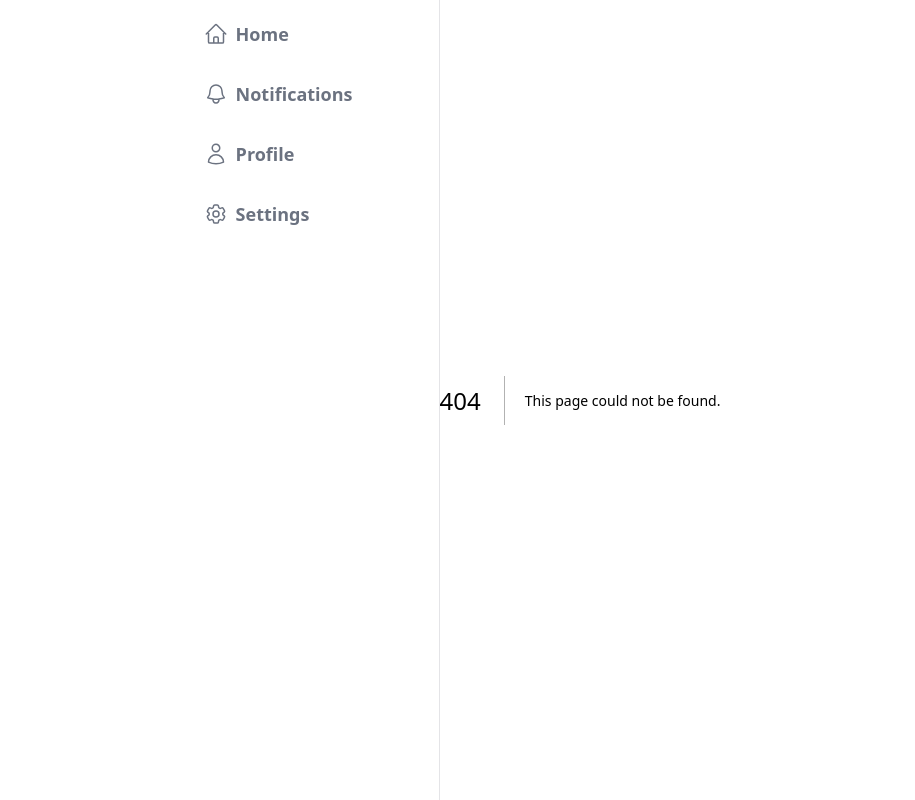
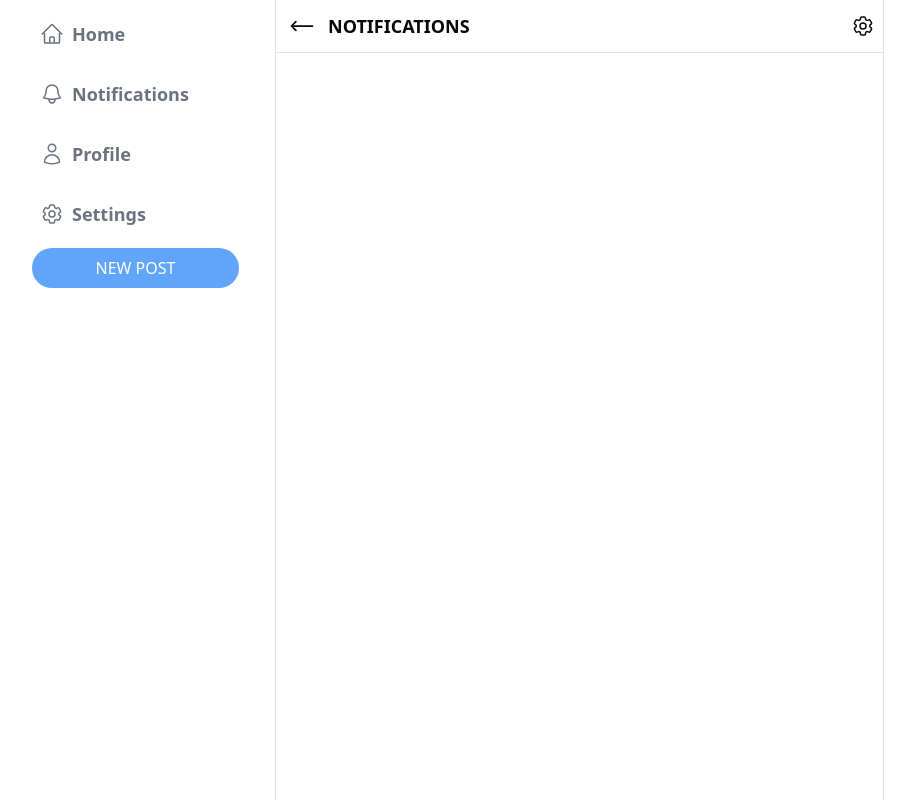
Before and after one commit to ezekuiel100/Onlyfans-clone, a Next.js app: page /notifications in a window 1280 px wide. Before the commit this address had no page. Shown: the whole page, without its empty margins (188-1103 px from the left). Built offline with nearby package versions, Linux system fonts and the light colour scheme.

Commit message:
Sidebar refactored

```diff
--- /dev/null
+++ b/src/app/components/Button.tsx
@@ -0,0 +1,7 @@
+export default function Button({ text }: { text: string }) {
+  return (
+    <button className='rounded-full bg-blue-400 py-2 text-white uppercase hover:bg-blue-500 transition-all'>
+      {text}
+    </button>
+  );
+}
--- a/src/app/components/HomePost.tsx
+++ b/src/app/components/HomePost.tsx
@@ -1,4 +1,4 @@
-import { ArrowLongLeftIcon, PhotoIcon } from "@heroicons/react/24/outline";
+import { PhotoIcon } from "@heroicons/react/24/outline";
 import Link from "next/link";
 
 export default function HomePost() {
@@ -16,9 +16,9 @@ export default function HomePost() {
             className='w-full resize-none outline-none'
             placeholder='Composo new post...'
           ></textarea>
+
+          <PhotoIcon className='size-6 cursor-pointer text-gray-500' />
         </Link>
-
-        <PhotoIcon className='size-6 cursor-pointer text-gray-500' />
       </div>
 
       <div className='bg-gray-100 h-2'></div>
--- /dev/null
+++ b/src/app/components/MenuItem.tsx
@@ -0,0 +1,24 @@
+import Link from "next/link";
+import { ReactNode } from "react";
+
+type MenuItemProps = {
+  menu: {
+    text: string;
+    href: string;
+    icon: ReactNode;
+  };
+};
+
+export default function MenuItem({ menu }: MenuItemProps) {
+  return (
+    <li>
+      <Link
+        href={menu.href}
+        className='flex items-center gap-2 font-bold text-gray-500 hover:bg-blue-100 hover:text-blue-400 rounded-full p-2'
+      >
+        {menu.icon}
+        <span className='hidden lg:block text-lg'>{menu.text}</span>
+      </Link>
+    </li>
+  );
+}
--- /dev/null
+++ b/src/app/components/MenuList.tsx
@@ -0,0 +1,32 @@
+import {
+  BellIcon,
+  Cog6ToothIcon,
+  HomeIcon,
+  UserIcon,
+} from "@heroicons/react/24/outline";
+import MenuItem from "./MenuItem";
+
+const menu = [
+  { text: "Home", icon: <HomeIcon className='size-6' />, href: "/" },
+  {
+    text: "Notifications",
+    icon: <BellIcon className='size-6' />,
+    href: "notifications",
+  },
+  { text: "Profile", icon: <UserIcon className='size-6' />, href: "profile" },
+  {
+    text: "Settings",
+    icon: <Cog6ToothIcon className='size-6' />,
+    href: "settings",
+  },
+];
+
+export default function MenuList() {
+  return (
+    <ul className='space-y-4 '>
+      {menu.map((menu) => (
+        <MenuItem menu={menu} key={menu.href} />
+      ))}
+    </ul>
+  );
+}
--- a/src/app/components/Posts.tsx
+++ b/src/app/components/Posts.tsx
@@ -1,5 +1,10 @@
 import { useUser } from "@clerk/nextjs";
 import UserAvatar from "./UserAvatart";
+import {
+  BookmarkIcon,
+  ChatBubbleOvalLeftIcon,
+  HeartIcon,
+} from "@heroicons/react/24/outline";
 
 export default function Posts() {
   const { user } = useUser();
@@ -12,8 +17,8 @@ export default function Posts() {
   }
 
   return (
-    <div>
-      <div className='flex p-2 justify-between'>
+    <div className='border-b '>
+      <div className='flex p-2 justify-between '>
         <div className='flex gap-1'>
           <UserAvatar size={"small"} />
           <div>
@@ -37,6 +42,14 @@ export default function Posts() {
       )}
 
       {image && <img src='horse-1.png'></img>}
+
+      <div className='flex justify-between items-center p-1 py-3 text-gray-500'>
+        <div className='flex gap-2'>
+          <HeartIcon className='size-6 cursor-pointer' />
+          <ChatBubbleOvalLeftIcon className='size-6 cursor-pointer' />
+        </div>
+        <BookmarkIcon className='size-6 cursor-pointer' />
+      </div>
     </div>
   );
 }
--- a/src/app/components/Sidebar.tsx
+++ b/src/app/components/Sidebar.tsx
@@ -1,45 +1,16 @@
 import { UserButton } from "@clerk/nextjs";
-import {
-  BellIcon,
-  Cog6ToothIcon,
-  HomeIcon,
-  UserIcon,
-} from "@heroicons/react/24/outline";
-import Link from "next/link";
 
-const menu = [
-  { text: "Home", icon: <HomeIcon className='size-6' />, href: "/" },
-  {
-    text: "Notifications",
-    icon: <BellIcon className='size-6' />,
-    href: "notifications",
-  },
-  { text: "Profile", icon: <UserIcon className='size-6' />, href: "profile" },
-  {
-    text: "Settings",
-    icon: <Cog6ToothIcon className='size-6' />,
-    href: "settings",
-  },
-];
+import MenuList from "./MenuList";
+import Button from "./Button";
 
 export default function Sidebar() {
   return (
     <nav className='flex flex-col items-center lg:items-stretch space-y-3 p-3 pr-9 lg:w-64 h-screen border-r sticky top-0'>
       <UserButton />
 
-      <ul className='space-y-4 '>
-        {menu.map((menu, i) => (
-          <li key={i}>
-            <Link
-              href={menu.href}
-              className='flex items-center gap-2 font-bold text-gray-500 hover:bg-blue-100 hover:text-blue-400 rounded-full p-2'
-            >
-              {menu.icon}
-              <span className='hidden lg:block text-lg'>{menu.text}</span>
-            </Link>
-          </li>
-        ))}
-      </ul>
+      <MenuList />
+
+      <Button text={"New post"} />
     </nav>
   );
 }
--- a/src/app/components/ui/button.tsx
+++ /dev/null
@@ -1,57 +0,0 @@
-import * as React from "react"
-import { Slot } from "@radix-ui/react-slot"
-import { cva, type VariantProps } from "class-variance-authority"
-
-import { cn } from "@/lib/utils"
-
-const buttonVariants = cva(
-  "inline-flex items-center justify-center whitespace-nowrap rounded-md text-sm font-medium transition-colors focus-visible:outline-none focus-visible:ring-1 focus-visible:ring-ring disabled:pointer-events-none disabled:opacity-50",
-  {
-    variants: {
-      variant: {
-        default:
-          "bg-primary text-primary-foreground shadow hover:bg-primary/90",
-        destructive:
-          "bg-destructive text-destructive-foreground shadow-sm hover:bg-destructive/90",
-        outline:
-          "border border-input bg-background shadow-sm hover:bg-accent hover:text-accent-foreground",
-        secondary:
-          "bg-secondary text-secondary-foreground shadow-sm hover:bg-secondary/80",
-        ghost: "hover:bg-accent hover:text-accent-foreground",
-        link: "text-primary underline-offset-4 hover:underline",
-      },
-      size: {
-        default: "h-9 px-4 py-2",
-        sm: "h-8 rounded-md px-3 text-xs",
-        lg: "h-10 rounded-md px-8",
-        icon: "h-9 w-9",
-      },
-    },
-    defaultVariants: {
-      variant: "default",
-      size: "default",
-    },
-  }
-)
-
-export interface ButtonProps
-  extends React.ButtonHTMLAttributes<HTMLButtonElement>,
-    VariantProps<typeof buttonVariants> {
-  asChild?: boolean
-}
-
-const Button = React.forwardRef<HTMLButtonElement, ButtonProps>(
-  ({ className, variant, size, asChild = false, ...props }, ref) => {
-    const Comp = asChild ? Slot : "button"
-    return (
-      <Comp
-        className={cn(buttonVariants({ variant, size, className }))}
-        ref={ref}
-        {...props}
-      />
-    )
-  }
-)
-Button.displayName = "Button"
-
-export { Button, buttonVariants }
--- /dev/null
+++ b/src/app/notifications/page.tsx
@@ -0,0 +1,22 @@
+import { ArrowLongLeftIcon, Cog6ToothIcon } from "@heroicons/react/24/outline";
+import Link from "next/link";
+
+export default function Notifications() {
+  return (
+    <div className='w-full lg:max-w-[38rem] border-r'>
+      <div className='flex justify-between items-center p-2 border-b'>
+        <div className='flex items-center  gap-2 '>
+          <div className='p-1 rounded-full hover:bg-blue-100/50 hover:text-blue-500 transition-all'>
+            <Link href={"/"}>
+              <ArrowLongLeftIcon className='size-7 cursor-pointer' />
+            </Link>
+          </div>
+
+          <span className='font-semibold text-lg uppercase'>Notifications</span>
+        </div>
+
+        <Cog6ToothIcon className='size-6 cursor-pointer' />
+      </div>
+    </div>
+  );
+}
--- a/src/app/posts/create/page.tsx
+++ b/src/app/posts/create/page.tsx
@@ -1,4 +1,5 @@
 import { ArrowLongLeftIcon, PhotoIcon } from "@heroicons/react/24/outline";
+import Link from "next/link";
 
 export default function NewPost() {
   return (
@@ -6,7 +7,9 @@ export default function NewPost() {
       <div className='flex justify-between p-2 '>
         <div className='flex items-center gap-1'>
           <div className='p-1 rounded-full hover:bg-blue-100/50 hover:text-blue-500 transition-all'>
-            <ArrowLongLeftIcon className='size-7 cursor-pointer' />
+            <Link href={"/"}>
+              <ArrowLongLeftIcon className='size-7 cursor-pointer' />
+            </Link>
           </div>
           <span className='font-semibold text-lg'>NEW POST</span>
         </div>
--- /dev/null
+++ b/src/app/settings/page.tsx
@@ -0,0 +1,3 @@
+export default function Settings() {
+  return <div className='w-full lg:max-w-[38rem] border-r'>setting</div>;
+}
```
